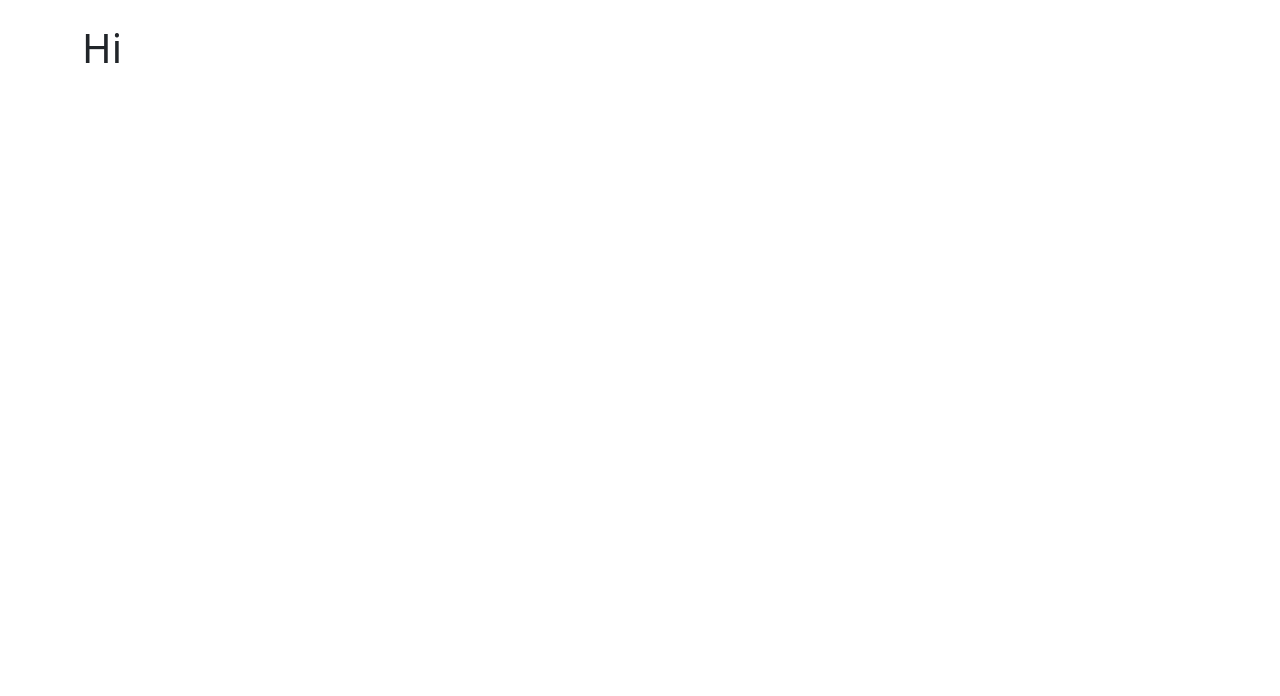
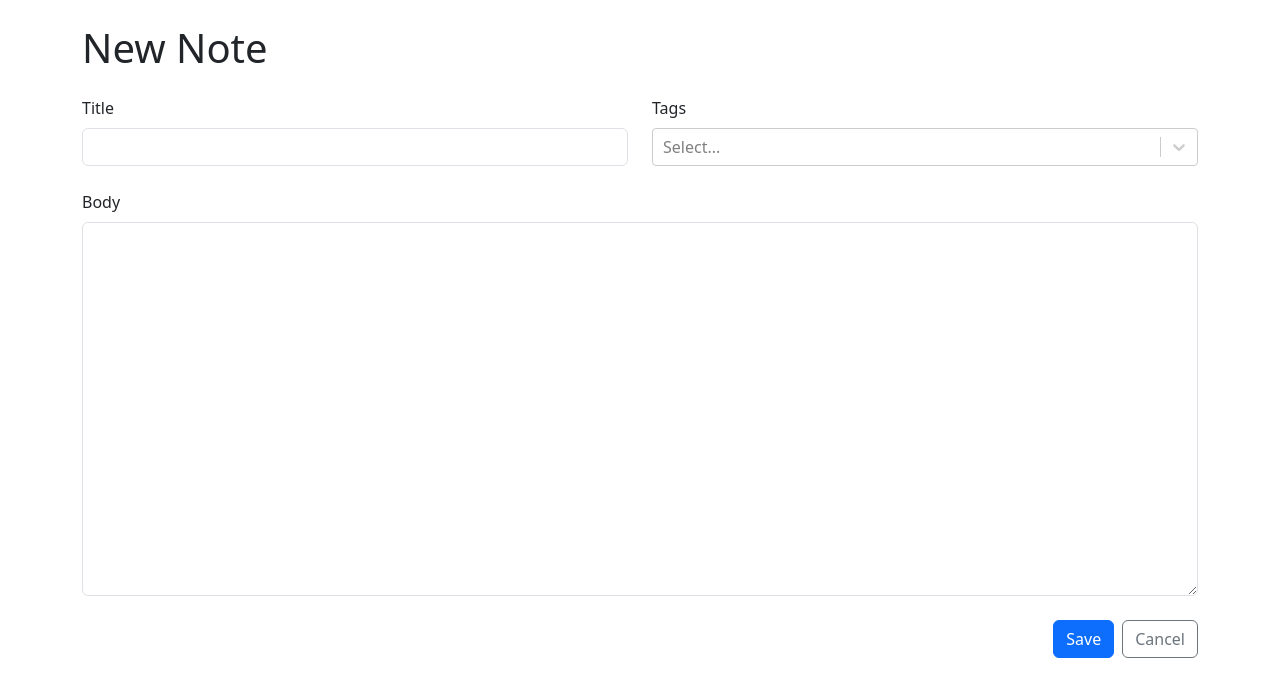
Before and after one commit to Slavena-Koleva/notesTS, a React (Vite) app: page /new in a window 1280 px wide. Shown: the top 696 px of the page. Built offline with nearby package versions, Linux system fonts and the light colour scheme.

Commit message:
Add basic noteForms and notes page

```diff
--- a/package.json
+++ b/package.json
@@ -14,12 +14,14 @@
     "@types/react-bootstrap": "^0.32.33",
     "@types/react-router": "^5.1.20",
     "@types/react-router-dom": "^5.3.3",
+    "@types/react-select": "^5.0.1",
     "bootstrap": "^5.3.2",
     "react": "^18.2.0",
     "react-bootstrap": "^2.9.0",
     "react-dom": "^18.2.0",
     "react-router": "^6.16.0",
-    "react-router-dom": "^6.16.0"
+    "react-router-dom": "^6.16.0",
+    "react-select": "^5.7.7"
   },
   "devDependencies": {
     "@types/react": "^18.2.15",
--- a/src/App.tsx
+++ b/src/App.tsx
@@ -2,6 +2,21 @@
 import { Container } from "react-bootstrap";
 import { Navigate, Route, Routes } from "react-router";
 import { NewNote } from "./components/NewNote";
+
+export type Note = {
+  id: string;
+} & NoteData;
+
+export type NoteData = {
+  title: string;
+  markdown: string;
+  tags: Tag[];
+};
+
+export type Tag = {
+  id: string;
+  label: string;
+};
 
 function App() {
   return (
--- a/src/components/NewNote.tsx
+++ b/src/components/NewNote.tsx
@@ -1,3 +1,10 @@
-export function NewNote(){
-    return <h1>Hi</h1>
+import { NoteForm } from "./NoteForm";
+
+export function NewNote() {
+  return (
+    <>
+      <h1 className="mb-4">New Note</h1>
+      <NoteForm />
+    </>
+  );
 }
--- /dev/null
+++ b/src/components/NoteForm.tsx
@@ -0,0 +1,69 @@
+import { FormEvent, useRef, useState } from "react";
+import { Button, Col, Form, Row, Stack } from "react-bootstrap";
+import { Link } from "react-router-dom";
+import CreatableReactSelect from "react-select/creatable";
+import { NoteData, Tag } from "../App";
+
+type NoteFormProps = {
+  onSubmit: (data: NoteData) => void;
+};
+
+export function NoteForm({ onSubmit }: NoteFormProps) {
+  const titleRef = useRef<HTMLInputElement>(null);
+  const markdownRef = useRef<HTMLTextAreaElement>(null);
+  const [selectedTags, setSelectedTags] = useState<Tag[]>([]);
+
+  function handleSubmit(e: FormEvent) {
+    e.preventDefault();
+
+    onSubmit({
+      title: titleRef.current!.value,
+      markdown: markdownRef.current!.value,
+      tags: [],
+    });
+  }
+  return (
+    <Form onSubmit={handleSubmit}>
+      <Stack gap={4}>
+        <Row>
+          <Col>
+            <Form.Group controlId="title">
+              <Form.Label>Title</Form.Label>
+              <Form.Control ref={titleRef} required />
+            </Form.Group>
+          </Col>
+          <Col>
+            <Form.Group controlId="tags">
+              <Form.Label>Tags</Form.Label>
+              <CreatableReactSelect
+                value={selectedTags.map((tag) => {
+                  return { label: tag.label, value: tag.id };
+                })}
+                onChange={(tags) => {
+                  setSelectedTags(
+                    tags.map((tag) => {
+                      return { label: tag.label, id: tag.value };
+                    })
+                  );
+                }}
+                isMulti
+              />
+            </Form.Group>
+          </Col>
+        </Row>{" "}
+        <Form.Group controlId="markdown">
+          <Form.Label>Body</Form.Label>
+          <Form.Control required as="textarea" ref={markdownRef} rows={15} />
+        </Form.Group>
+        <Stack direction="horizontal" gap={2} className="justify-content-end">
+          <Button type="submit">Save</Button>
+          <Link to="..">
+            <Button type="button" variant="outline-secondary">
+              Cancel
+            </Button>
+          </Link>
+        </Stack>
+      </Stack>
+    </Form>
+  );
+}
```
Also changed, not shown: 1 other file (tests, documents, lock files or other folders).
